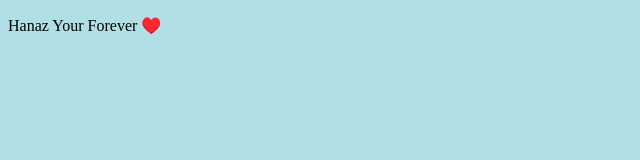
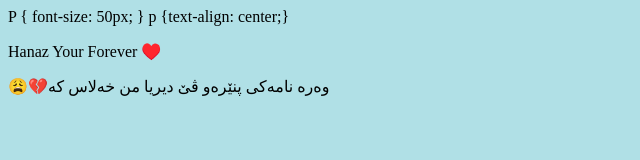
Before and after one commit to HanForeverr/HanForeverr, a plain HTML site: page index.html in a window 1280 px wide. Shown: the whole page, without its empty margins (0-640 px from the left). Drawn offline with Linux system fonts and the light colour scheme.

Commit message:
Update index.html

```diff
--- a/index.html
+++ b/index.html
@@ -2,8 +2,14 @@
 <html>
 <body style="background-color:powderblue;">
 
+P {
+  font-size: 50px;
+}
 
+p {text-align: center;}
 <p>Hanaz Your Forever ♥️</p>
+
+<p>😩💔وەرە نامەکی پنێرەو ڤێ دیریا من خەلاس کە </p>
 
 </body>
 </html>
```
